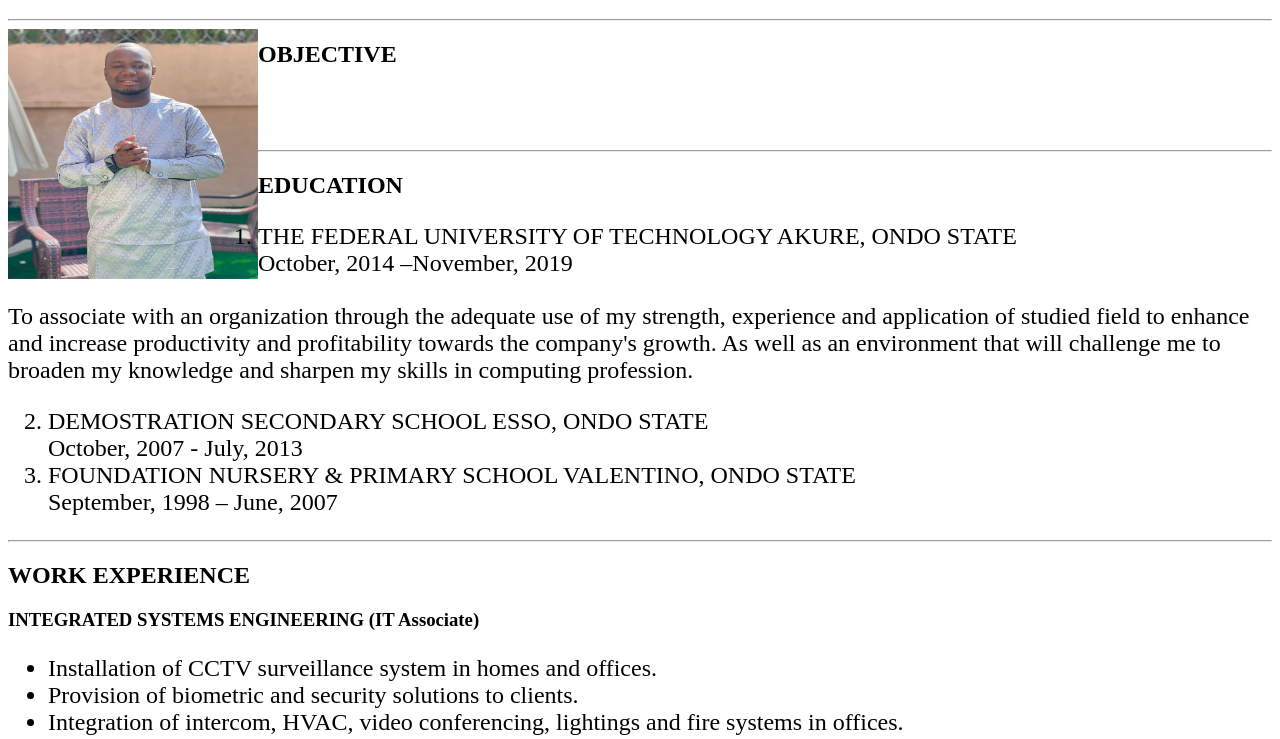
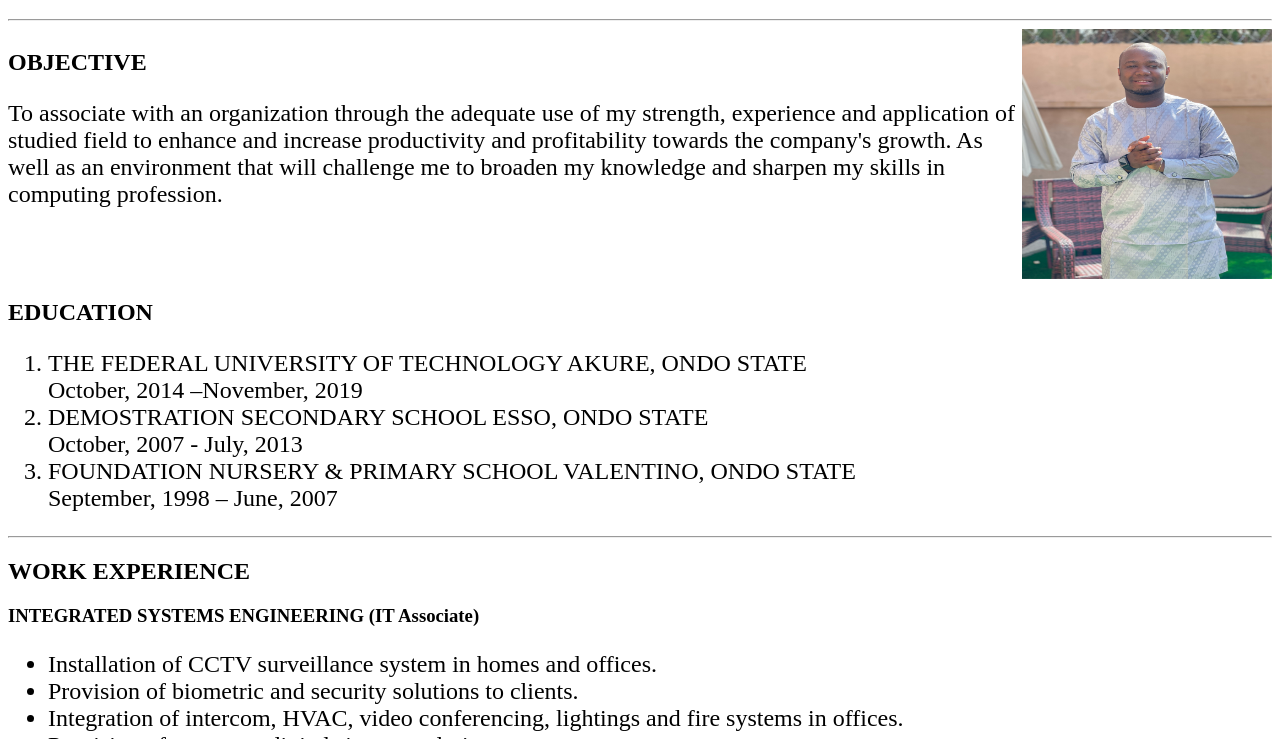
Before and after one commit to kvngdosu/capstone-project, a plain HTML site: page index.html in a window 1280 px wide. Shown: the part 61-800 px from the top of the page. Drawn offline with Linux system fonts and the light colour scheme.

Commit message:
Update index.html

```diff
--- a/index.html
+++ b/index.html
@@ -6,14 +6,17 @@
         <hr />
     </head>
     <body>
-        <img src="./images 1/akindosu copy.JPG" alt="joshua's picture" style="float:left;height:250px;width:250px";>
-        <h2>OBJECTIVE</h2>
+       <div style="display:inline-block;">
+            <div>
+                <img src="./images 1/akindosu copy.JPG" alt="joshua's picture" style="float:right;height:250px;width:250px";>
+            </div>
+            <h2>OBJECTIVE</h2>
 
-        <p style="font-size: x-large;float:left;">To associate with an organization through the adequate use of my strength, experience and application of studied field to enhance and increase productivity and profitability towards the company's growth.
-        As well as an environment that will challenge me to broaden my knowledge and sharpen my skills in computing profession.</p> <br><br><br>
-        <hr />
-        <h2>EDUCATION</h2>
-        <ol style="font-size:x-large;">
+                <p style="font-size: x-large;">To associate with an organization through the adequate use of my strength, experience and application of studied field to enhance and increase productivity and profitability towards the company's growth.
+                    As well as an environment that will challenge me to broaden my knowledge and sharpen my skills in computing profession.</p>
+        </div>
+            <h2>EDUCATION</h2>
+            <ol style="font-size:x-large;">
             <li>THE FEDERAL UNIVERSITY OF TECHNOLOGY AKURE, ONDO STATE
              <br>    		 October, 2014 –November, 2019
              </li>
```
